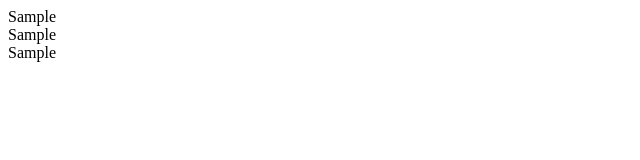
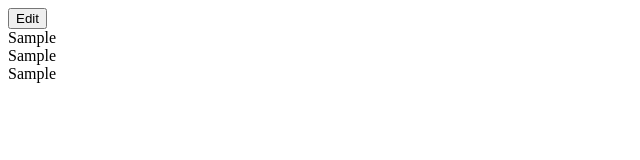
Before and after one commit to Sawaian/cv-project, a React (Create React App) app: page / in a window 1280 px wide. Both pictures are taken after typing "Sample", "Sample", "Sample" into the empty fields and a click on the button "Add info". Shown: the top 160 px of the page, without its empty margins (0-640 px from the left). Built offline with nearby package versions, Linux system fonts and the light colour scheme.

Commit message:
Rendering edit with the conditional.

```diff
--- a/src/Components/Education/index.js
+++ b/src/Components/Education/index.js
@@ -44,16 +44,18 @@ class Education extends Component {
         console.log(this.state.edit)
       }
 
-
-    removeDisplay = () =>{
-      document.querySelector(".education-form").style.display = "none";
-      // this.createEditButton();
-    }
-
     handleEdit = () => {
       this.setState({
         edit: true,
       })
+      console.log("edit")
+    }
+
+    handleDisplay = () => {
+      this.setState({
+        edit: false,
+      })
+      console.log("Display")
     }
 
 
@@ -62,9 +64,12 @@ class Education extends Component {
       const { education, educationHistory, edit } = this.state;
 
       if(edit){
-       return  <Overview myInfo={educationHistory} />
+       return  <div> <button className="editButton" onSubmit={this.handleDisplay}> Edit </button>
+                      <Overview myInfo={educationHistory} />
+
+               </div>
       }
-      else if (!edit){
+      else {
       return(
         <div>
           <form type="submit" className="education-form" id="education" onSubmit={this.onSubmitInfo}>
--- a/src/Components/GeneralInfo/GeneralInfo.css
+++ b/src/Components/GeneralInfo/GeneralInfo.css
@@ -7,7 +7,7 @@
 }
 
 .editButton{
-    display: none;
+    display: flex;
 }
 
 
```
Also changed, not shown: src/Components/Display.js (added, +12 -0 lines).
